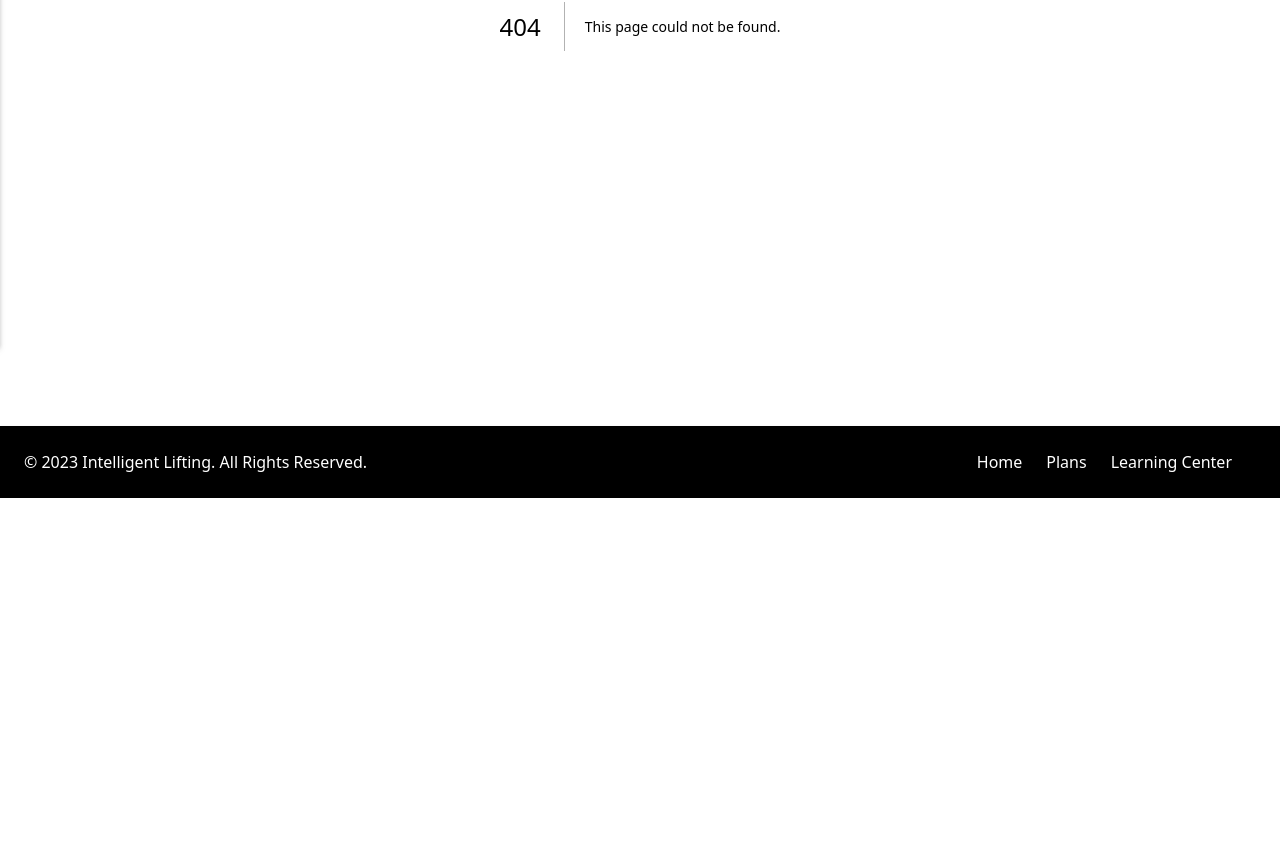
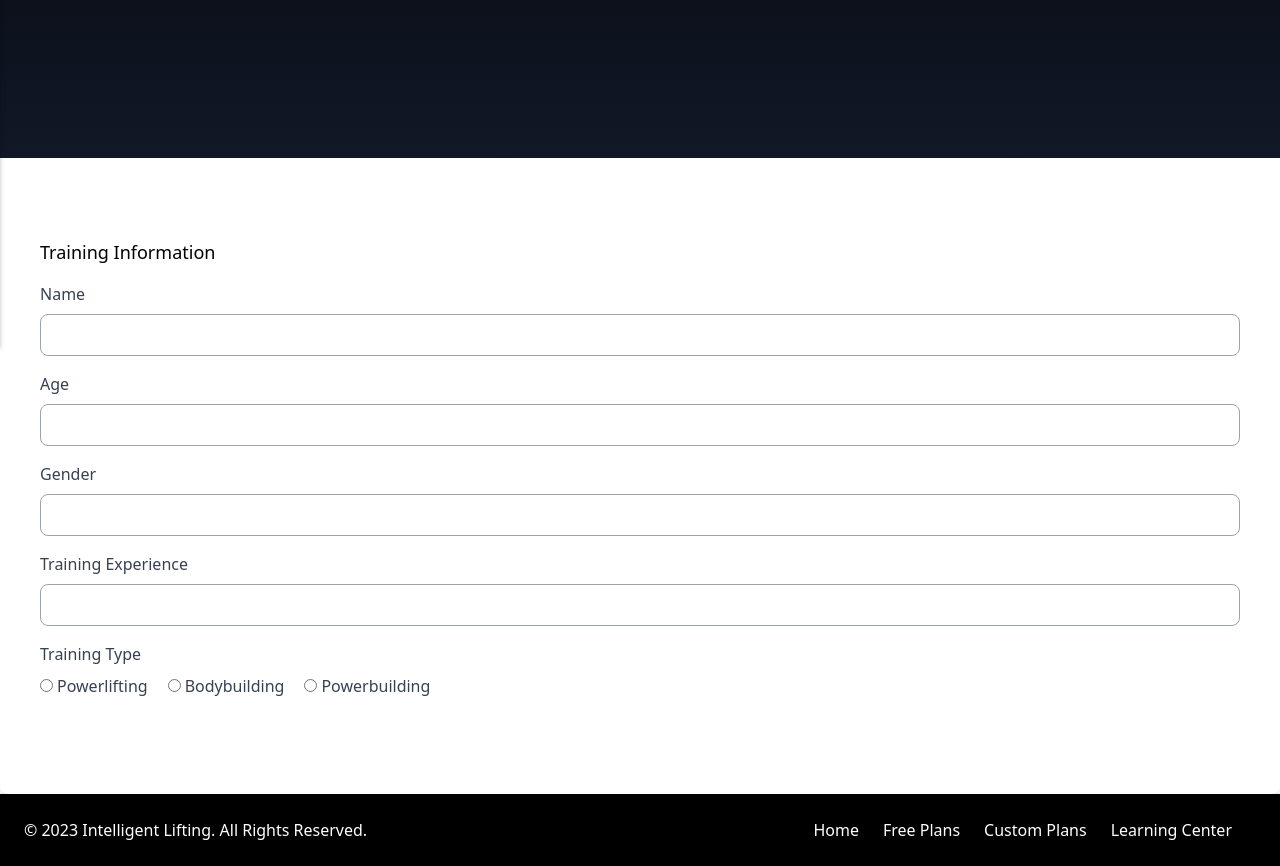
Before and after one commit to jburanpuri/IntelligentLifting, a Next.js app: page /custom in a window 1280 px wide. Before the commit this address had no page. Shown: the part 454-1320 px from the top of the page. Before the commit the page ends 952 px from the top, so only its background shows below. Built offline with nearby package versions, Linux system fonts and the light colour scheme.

Commit message:
Added page for custom training option

```diff
--- a/components/FooterComponent/footer.js
+++ b/components/FooterComponent/footer.js
@@ -12,7 +12,10 @@ export default function Footer() {
             <Link href="/" class="mr-4 hover:underline md:mr-6">Home</Link>
         </li>
         <li>
-            <Link href="/plans" class="mr-4 hover:underline md:mr-6 ">Plans</Link>
+            <Link href="/plans" class="mr-4 hover:underline md:mr-6 ">Free Plans</Link>
+        </li>
+        <li>
+            <Link href="/custom" class="mr-4 hover:underline md:mr-6 ">Custom Plans</Link>
         </li>
         <li>
             <Link href="/learningcenter" class="mr-4 hover:underline md:mr-6 ">Learning Center</Link>
--- a/components/HeroComponent/hero.js
+++ b/components/HeroComponent/hero.js
@@ -4,7 +4,7 @@ import Link from "next/link";
 export default function Hero() {
     return (
       <div>
-<section className="flex flex-col min-h-screen bg-gradient-to-t from-neutral-900 to-black">
+<section className="flex flex-col min-h-screen bg-gradient-to-t from-gray-900 to-black">
             <div className="flex-1 flex items-center">
             <div className="text-center mx-auto">
               <h1 className="font-extrabold text-7xl text-primary">Intelligent Lifting</h1>
--- a/components/NavbarComponent/navbar.js
+++ b/components/NavbarComponent/navbar.js
@@ -12,7 +12,10 @@ function MobileNav({open, setOpen}) {
                     Home
                 </Link>
                 <Link className="text-3xl font-normal my-4" href="/plans" onClick={() => setTimeout(() => {setOpen(!open)}, 100)}>
-                    Plans
+                    Free Plans
+                </Link>
+                <Link className="text-3xl font-normal my-4" href="/custom" onClick={() => setTimeout(() => {setOpen(!open)}, 100)}>
+                    Custom Plans
                 </Link>
                 <Link className="text-3xl font-normal my-4" href="/learningcenter" onClick={() => setTimeout(() => {setOpen(!open)}, 100)}>
                     Learning Center
@@ -42,13 +45,16 @@ export default function Navbar() {
                 </div>
 
                 <div className="hidden md:flex">
-                    <Link href="/" className="px-4 py:4 text-2xl font-semibold text-primary">
+                    <Link href="/" className="px-4 py:4 text-xl font-semibold text-primary">
                         Home
                     </Link>
-                    <Link href="/plans" className="px-4 py:4 text-2xl font-semibold text-primary">
-                        Plans
+                    <Link href="/plans" className="px-4 py:4 text-xl font-semibold text-primary">
+                        Free Plans
                     </Link>
-                    <Link href="/learningcenter" className="px-4 py:4 text-2xl font-semibold text-primary">
+                    <Link href="/custom" className="px-4 py:4 text-xl font-semibold text-primary">
+                        Custom Plans
+                    </Link>
+                    <Link href="/learningcenter" className="px-4 py:4 text-xl font-semibold text-primary">
                         Learning Center
                     </Link>
                 </div>
--- /dev/null
+++ b/pages/custom.js
@@ -0,0 +1,165 @@
+import React, { useState } from 'react';
+
+const FormComponent = () => {
+  const [selectedOptions, setSelectedOptions] = useState([]);
+  const [name, setName] = useState('');
+  const [age, setAge] = useState('');
+  const [gender, setGender] = useState('');
+  const [trainingExperience, setTrainingExperience] = useState('');
+  const [trainingType, setTrainingType] = useState('');
+
+
+  const handleTrainingTypeChange = (event) => {
+    setTrainingType(event.target.value);
+  };
+
+  const handleOptionChange = (e) => {
+    const { value } = e.target;
+    if (selectedOptions.includes(value)) {
+      setSelectedOptions(selectedOptions.filter((option) => option !== value));
+    } else if (selectedOptions.length < 2) {
+      setSelectedOptions([...selectedOptions, value]);
+    }
+  };
+
+  const handleSubmit = (e) => {
+    e.preventDefault();
+    console.log({
+      name,
+      age,
+      gender,
+      trainingExperience,
+      trainingType,
+      selectedOptions,
+    });
+  };
+
+  return (
+    <div>
+    <div className="bg-gradient-to-t from-gray-900 to-black text-center py-52">
+    <h1 className="text-4xl font-bold text-primary">Custom Made Workout Plans</h1>
+    <h1 className="text-3xl font-semibold py-5 text-white">Coming Soon</h1>
+</div>
+    <form
+      className="py-20 px-10 bg-white rounded-lg shadow-lg"
+      onSubmit={handleSubmit}
+    >
+      <h2 className="text-lg font-normal mb-4">Training Information</h2>
+      <div className="mb-4">
+        <label
+          className="block text-gray-700 font-medium mb-2"
+          htmlFor="name"
+        >
+          Name
+        </label>
+        <input
+          className="border border-gray-400 p-2 rounded-lg w-full"
+          type="text"
+          id="name"
+          value={name}
+          onChange={(e) => setName(e.target.value)}
+        />
+      </div>
+      <div className="mb-4">
+        <label
+          className="block text-gray-700 font-medium mb-2"
+          htmlFor="age"
+        >
+          Age
+        </label>
+        <input
+          className="border border-gray-400 p-2 rounded-lg w-full"
+          type="number"
+          id="age"
+          value={age}
+          onChange={(e) => setAge(e.target.value)}
+        />
+      </div>
+      <div className="mb-4">
+        <label
+          className="block text-gray-700 font-medium mb-2"
+          htmlFor="gender"
+        >
+          Gender
+        </label>
+        <input
+          className="border border-gray-400 p-2 rounded-lg w-full"
+          type="text"
+          id="gender"
+          value={gender}
+          onChange={(e) => setGender(e.target.value)}
+        />
+      </div>
+        <div className="mb-4">
+        <label
+            className="block text-gray-700 font-medium mb-2"
+            htmlFor="trainingExperience"
+        >
+            Training Experience
+        </label>
+        <input
+            className="border border-gray-400 p-2 rounded-lg w-full"
+            type="text"
+            id="trainingExperience"
+            value={trainingExperience}
+            onChange={(e) => setTrainingExperience(e.target.value)}
+        />
+        </div>
+        <div className="mb-4">
+  <label
+    className="block text-gray-700 font-medium mb-2"
+    htmlFor="trainingType"
+  >
+    Training Type
+  </label>
+  <div>
+    <input
+      type="radio"
+      id="powerlifting"
+      name="trainingType"
+      value="powerlifting"
+      onChange={handleTrainingTypeChange}
+      checked={trainingType === 'powerlifting'}
+    />
+    <label
+      className="inline-block mr-4 text-gray-700 font-normal px-1"
+      htmlFor="powerlifting"
+    >
+      Powerlifting
+    </label>
+    <input
+      type="radio"
+      id="bodybuilding"
+      name="trainingType"
+      value="bodybuilding"
+      onChange={handleTrainingTypeChange}
+      checked={trainingType === 'bodybuilding'}
+    />
+    <label
+      className="inline-block mr-4 text-gray-700 font-normal px-1"
+      htmlFor="bodybuilding"
+    >
+      Bodybuilding
+    </label>
+    <input
+      type="radio"
+      id="powerbuilding"
+      name="trainingType"
+      value="powerbuilding"
+      onChange={handleTrainingTypeChange}
+      checked={trainingType === 'powerbuilding'}
+    />
+    <label
+      className="inline-block mr-4 text-gray-700 font-normal px-1"
+      htmlFor="powerbuilding"
+    >
+      Powerbuilding
+    </label>
+  </div>
+</div>
+</form>
+</div>
+    );
+};
+
+export default FormComponent;
--- a/pages/learningcenter.js
+++ b/pages/learningcenter.js
@@ -2,7 +2,7 @@ import React from 'react'
 
 export default function Learning() {
   return (
-    <div className="bg-gradient-to-t from-gray-800 via-gray-900 to-black">
+    <div className="bg-gradient-to-t from-gray-900 to-black">
     <div className="px-6 pt-6 lg:px-8">
    </div>
     <main>
--- a/pages/plans.js
+++ b/pages/plans.js
@@ -6,10 +6,10 @@ import FiveFull from '../components/PlansComponent/FiveDayPlans/fullbody'
 export default function Plans() {
   return (
     <>
-        <div className="bg-gray-900 py-4">
-        <h2 className="px-4 text-3xl sm:text-5xl md:text-5xl lg:text-5xl xl:text-5xl font-black leading-7 md:leading-10">
-        <span className="font-extrabold text-transparent bg-clip-text text-primary">ALL ROUTINES</span>        </h2>
-        </div>
+    <div className="bg-gradient-to-t from-gray-900 to-black text-center py-52">
+    <h1 className="text-4xl font-bold text-primary">Free Workout Plans</h1>
+    <h1 className="text-3xl font-semibold py-5 text-white">New Plan, Every Week</h1>
+</div>
       <FivePower />
       <FiveFull />
         </>
```
